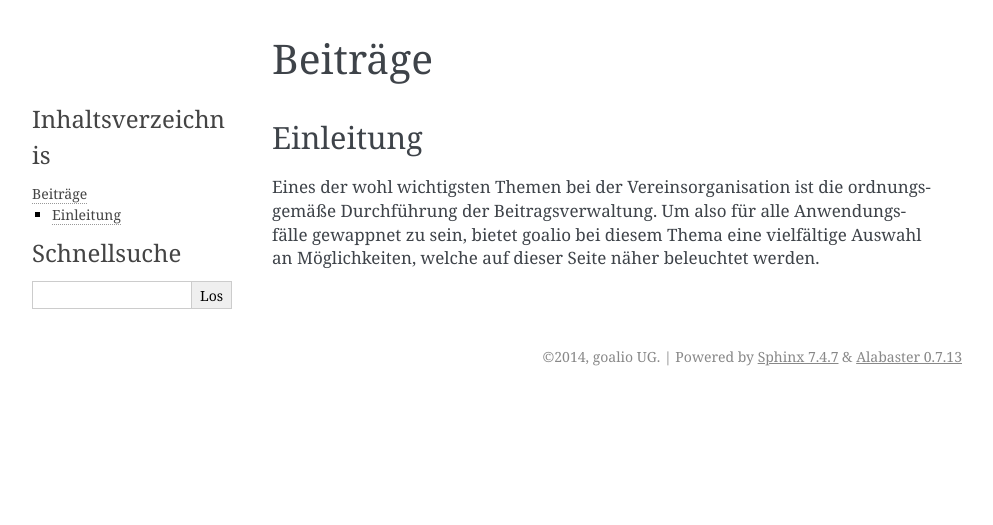
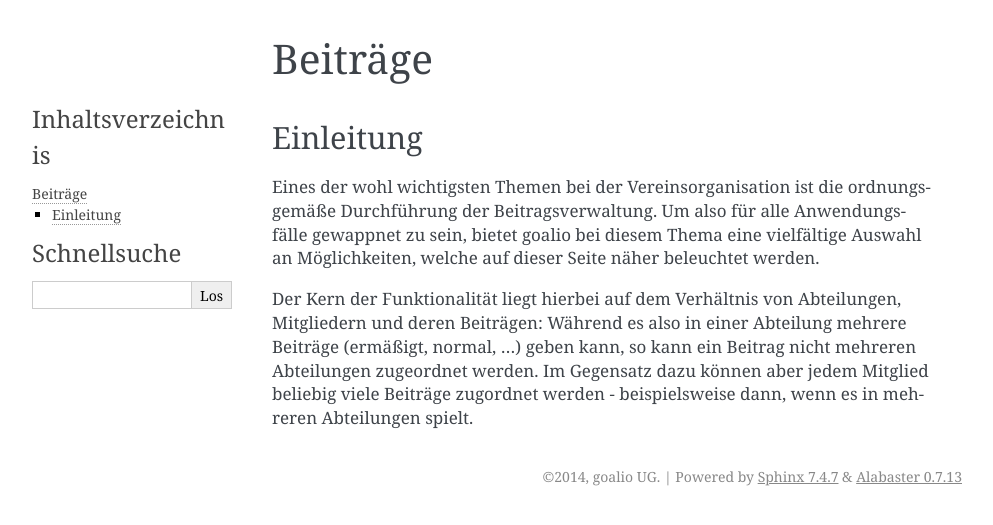
Before and after one commit to goalio/docs, a Sphinx documentation site: the page built from docs/module/finanzen.beitraege.rst, in a window 1280 px wide. Shown: the top 525 px of the page, without its empty margins (148-1141 px from the left). Built offline with Sphinx 7.4.7, drawn with Linux system fonts in a browser that asks for light colours; formulas are drawn with MathJax 3.

Commit message:
Update finanzen.beitraege.rst

```diff
--- a/docs/module/finanzen.beitraege.rst
+++ b/docs/module/finanzen.beitraege.rst
@@ -5,3 +5,5 @@
 ----------
 
 Eines der wohl wichtigsten Themen bei der Vereinsorganisation ist die ordnungsgemäße Durchführung der Beitragsverwaltung. Um also für alle Anwendungsfälle gewappnet zu sein, bietet goalio bei diesem Thema eine vielfältige Auswahl an Möglichkeiten, welche auf dieser Seite näher beleuchtet werden.
+
+Der Kern der Funktionalität liegt hierbei auf dem Verhältnis von Abteilungen, Mitgliedern und deren Beiträgen: Während es also in einer Abteilung mehrere Beiträge (ermäßigt, normal, ...) geben kann, so kann ein Beitrag nicht mehreren Abteilungen zugeordnet werden. Im Gegensatz dazu können aber jedem Mitglied beliebig viele Beiträge zugordnet werden - beispielsweise dann, wenn es in mehreren Abteilungen spielt.
```
